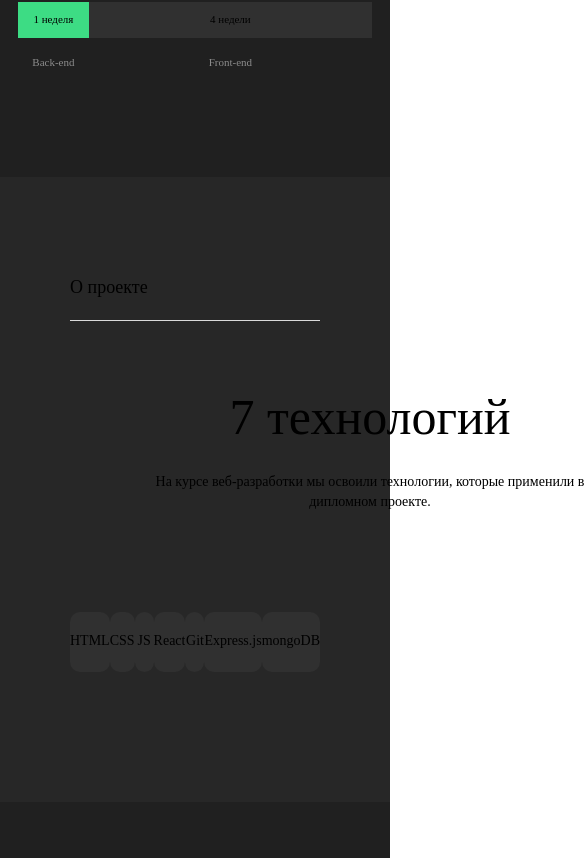
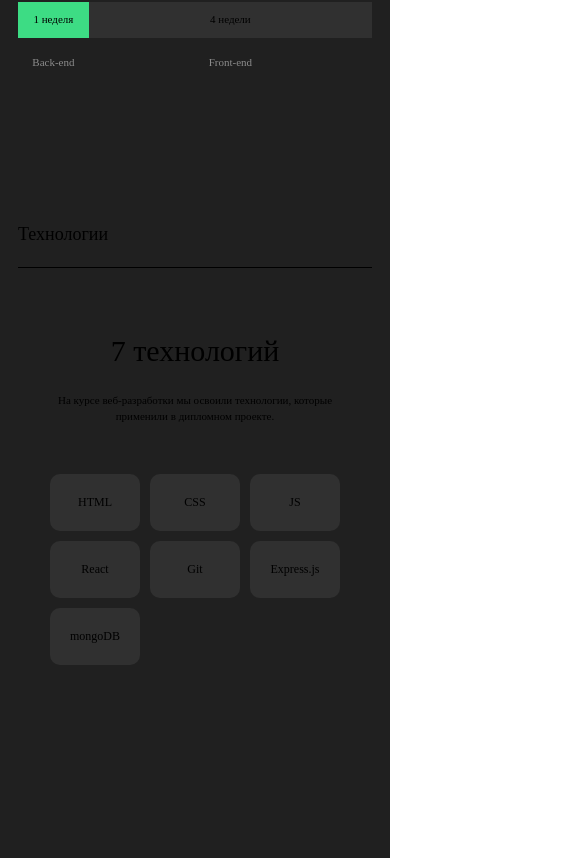
Before and after one commit to koshinva/movies-explorer-frontend, a React (Create React App) app: page / in a window 390 px wide. Shown: the part 1139-1997 px from the top of the page, 585 px wide, since content can reach past the window. Built offline with nearby package versions, Linux system fonts and the light colour scheme; the HTML template or start-up script is replaced by a standard one.

Commit message:
feat: сделать адаптивную верстку компонента Techs

```diff
--- a/src/components/Main/AboutProject/AboutProject.css
+++ b/src/components/Main/AboutProject/AboutProject.css
@@ -79,6 +79,9 @@
   }
 }
 @media screen and (max-width: 1100px) {
+  .about-project {
+    min-height: 585px;
+  }
   .about-project__body {
     padding: 90px 50px 121px;
   }
--- a/src/components/Main/Techs/Techs.css
+++ b/src/components/Main/Techs/Techs.css
@@ -7,10 +7,10 @@
   height: 100%;
 }
 .techs__title {
-  margin-bottom: 90px;
+  margin-bottom: 114px;
 }
 .techs__description {
-  width: 600px;
+  max-width: 600px;
   margin: 0 auto 100px;
 }
 .techs__main-text {
@@ -35,14 +35,15 @@
 .techs__list-labels {
   list-style: none;
   padding: 0;
-  display: flex;
-  justify-content: space-between;
+  display: grid;
+  grid-template-columns: repeat(7, minmax(84px, 90px));
+  grid-auto-rows: 60px;
+  gap: 10px;
+  justify-content: center;
   margin: 0 auto;
   max-width: 690px;
 }
 .techs__label {
-  width: 90px;
-  min-height: 60px;
   background-color: #303030;
   border-radius: 10px;
   text-align: center;
@@ -53,3 +54,60 @@
   line-height: 1.21;
   letter-spacing: -4%;
 }
+@media screen and (max-width: 1100px) {
+  .techs {
+    min-height: 567px;
+  }
+  .techs__body {
+    padding: 90px 50px;
+  }
+  .techs__title {
+    margin-bottom: 104px;
+  }
+  .techs__main-text {
+    margin-bottom: 22px;
+  }
+}
+@media screen and (max-width: 950px) {
+  .techs__text {
+    font-size: 12px;
+  }
+  .techs__description {
+    margin: 0 auto 83px;
+  }
+  .techs__list-labels {
+    grid-auto-rows: 57px;
+  }
+  .techs__label {
+    font-size: 12px;
+  }
+}
+@media screen and (max-width: 767px) {
+  .techs {
+    background-color: #202020;
+    min-height: 651px;
+  }
+  .techs__body {
+    padding: 70px 18px;
+  }
+  .techs__list-labels {
+    grid-template-columns: repeat(auto-fill, minmax(84px, 90px));
+  }
+  .techs__title {
+    margin-bottom: 89px;
+  }
+  .techs__title::before {
+    background-color: #000000;
+  }
+  .techs__main-text {
+    font-size: 30px;
+    margin-bottom: 24px;
+  }
+  .techs__text {
+    font-size: 11px;
+    max-width: 292px;
+  }
+  .techs__description {
+    margin: 0 auto 50px;
+  }
+}
--- a/src/components/Main/Techs/Techs.jsx
+++ b/src/components/Main/Techs/Techs.jsx
@@ -5,7 +5,7 @@ function Techs() {
   return (
     <div className="techs">
       <div className="techs__body">
-        <h2 className="title techs__title">О проекте</h2>
+        <h2 className="title techs__title">Технологии</h2>
         <div className="techs__description">
           <h3 className="techs__main-text">7 технологий</h3>
           <p className="techs__text">
```
